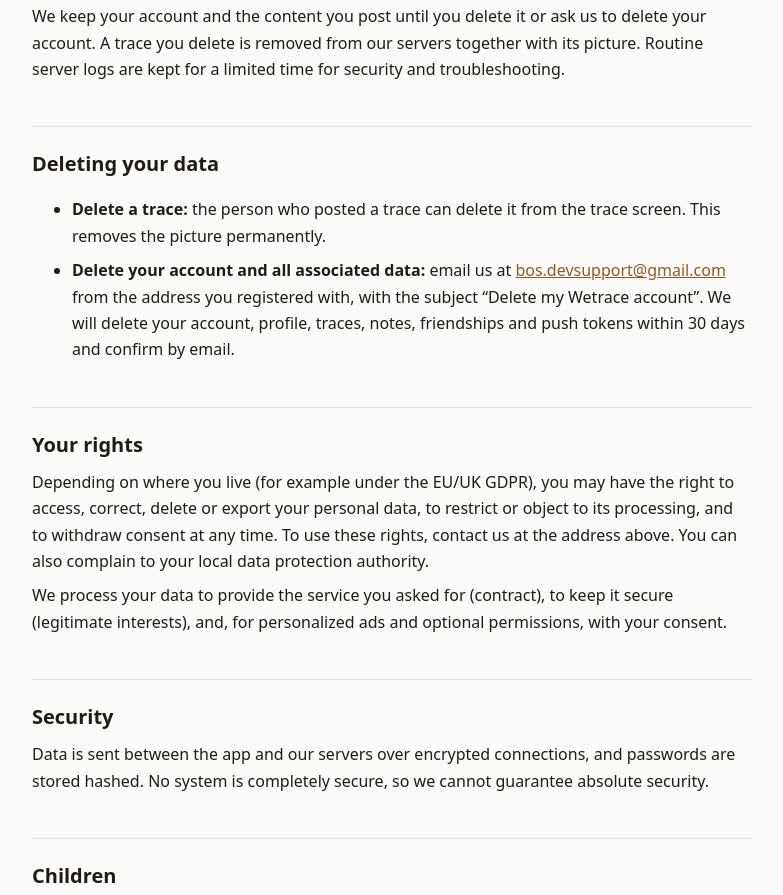
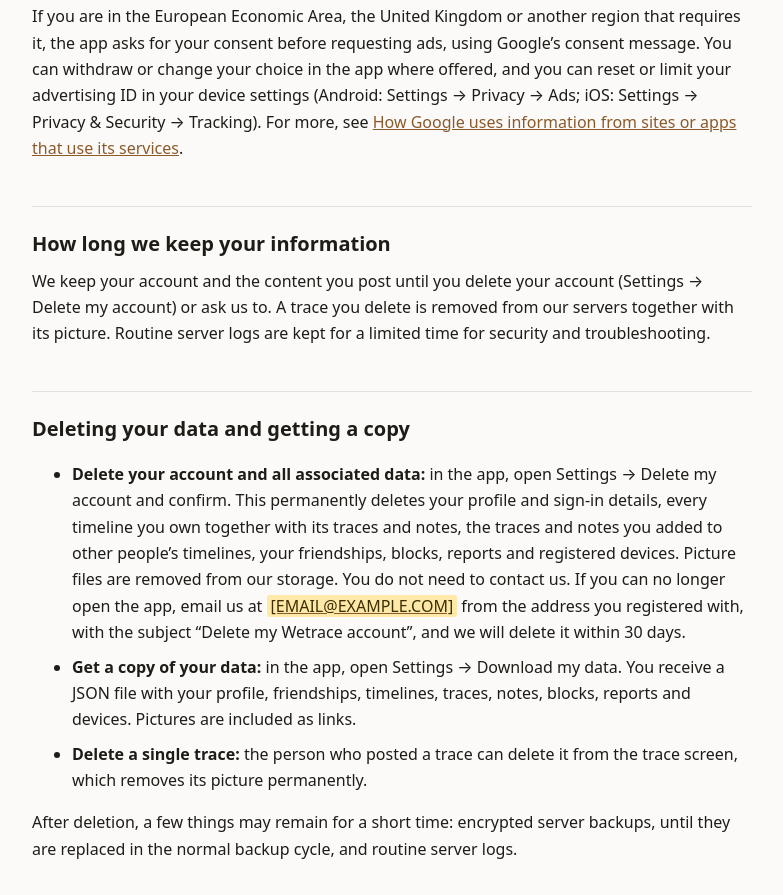
Before and after one commit to MatsBos/wetrace-privacy, a plain HTML site: page index.html in a window 1280 px wide. Shown: the part 2673-3568 px from the top of the page, without its empty margins (248-1031 px from the left). Drawn offline with Linux system fonts and the light colour scheme.

```diff
--- a/index.html
+++ b/index.html
@@ -160,7 +160,10 @@
     <p>We do not use third-party analytics or crash-reporting services in the app. Our servers keep standard technical
       logs (such as IP address, time and request type) for security and to keep the service running.</p>
 
-    <h2>Camera, photos and location permissions</h2>
+    <h2>Blocking and reporting</h2>
+<p>You can block other users and report timelines, traces, notes and users. Blocking hides each person&rsquo;s traces and notes from the other and stops friend requests between you; you can unblock someone at any time in Settings &rarr; Blocked users. When you send a report we store who reported what, the reason and any details you add, so we can review it and act on it, for example by removing content or an account. Reports are only used for moderation and are visible to us, not to the person reported.</p>
+
+<h2>Camera, photos and location permissions</h2>
     <p>The app asks for permission to use your <strong>camera</strong> and photo library to add pictures, and for your
       <strong>location</strong> to attach a place to a trace. Each permission is optional: you can deny it and still use
       the rest of the app, and you can change it at any time in your device settings. Location is read when you add a
@@ -184,8 +187,7 @@
         and notification content). <a href="https://policies.google.com/privacy">Google Privacy Policy</a></li>
       <li><strong>Google Sign-In</strong> &mdash; if you choose to sign in with Google.</li>
       <li><strong>Google AdMob</strong> &mdash; shows advertising (see below).</li>
-      <li><strong>Map and place services</strong> &mdash; the map screen loads map tiles from a map tile server, which
-        receives your IP address and the area you view. Place names are looked up from coordinates by your
+      <li><strong>Map and place services</strong> &mdash; the maps load their map data from OpenFreeMap (<a href="https://openfreemap.org/privacy/">privacy</a>), a free service built on OpenStreetMap data. It receives your IP address and the area you view. Place names are looked up from coordinates by your
         device&rsquo;s geocoding service.</li>
       <li><strong>Our hosting provider</strong> <span>My own server in belgium</span> &mdash;
         stores the account data, photos and notes described above.</li>
@@ -203,22 +205,19 @@
         services</a>.</p>
 
     <h2>How long we keep your information</h2>
-    <p>We keep your account and the content you post until you delete it or ask us to delete your account. A trace you
+    <p>We keep your account and the content you post until you delete your account (Settings &rarr; Delete my account) or ask us to. A trace you
       delete is removed from our servers together with its picture. Routine server logs are kept for a limited time for
       security and troubleshooting.</p>
 
-    <h2>Deleting your data</h2>
-    <ul>
-      <li><strong>Delete a trace:</strong> the person who posted a trace can delete it from the trace screen. This
-        removes the picture permanently.</li>
-      <li><strong>Delete your account and all associated data:</strong> email us at <a
-          href="mailto:bos.devsupport@gmail.com"><span>bos.devsupport@gmail.com</span></a> from the address
-        you
-        registered with, with the subject &ldquo;Delete my Wetrace account&rdquo;. We will delete your account, profile,
-        traces, notes, friendships and push tokens within 30 days and confirm by email.</li>
-    </ul>
+    <h2>Deleting your data and getting a copy</h2>
+<ul>
+<li><strong>Delete your account and all associated data:</strong> in the app, open Settings &rarr; Delete my account and confirm. This permanently deletes your profile and sign-in details, every timeline you own together with its traces and notes, the traces and notes you added to other people&rsquo;s timelines, your friendships, blocks, reports and registered devices. Picture files are removed from our storage. You do not need to contact us. If you can no longer open the app, email us at <a href="mailto:EMAIL@EXAMPLE.COM"><span class="todo">[EMAIL@EXAMPLE.COM]</span></a> from the address you registered with, with the subject &ldquo;Delete my Wetrace account&rdquo;, and we will delete it within 30 days.</li>
+<li><strong>Get a copy of your data:</strong> in the app, open Settings &rarr; Download my data. You receive a JSON file with your profile, friendships, timelines, traces, notes, blocks, reports and devices. Pictures are included as links.</li>
+<li><strong>Delete a single trace:</strong> the person who posted a trace can delete it from the trace screen, which removes its picture permanently.</li>
+</ul>
+<p>After deletion, a few things may remain for a short time: encrypted server backups, until they are replaced in the normal backup cycle, and routine server logs.</p>
 
-    <h2>Your rights</h2>
+<h2>Your rights</h2>
     <p>Depending on where you live (for example under the EU/UK GDPR), you may have the right to access, correct, delete
       or export your personal data, to restrict or object to its processing, and to withdraw consent at any time. To use
       these rights, contact us at the address above. You can also complain to your local data protection authority.</p>
```
